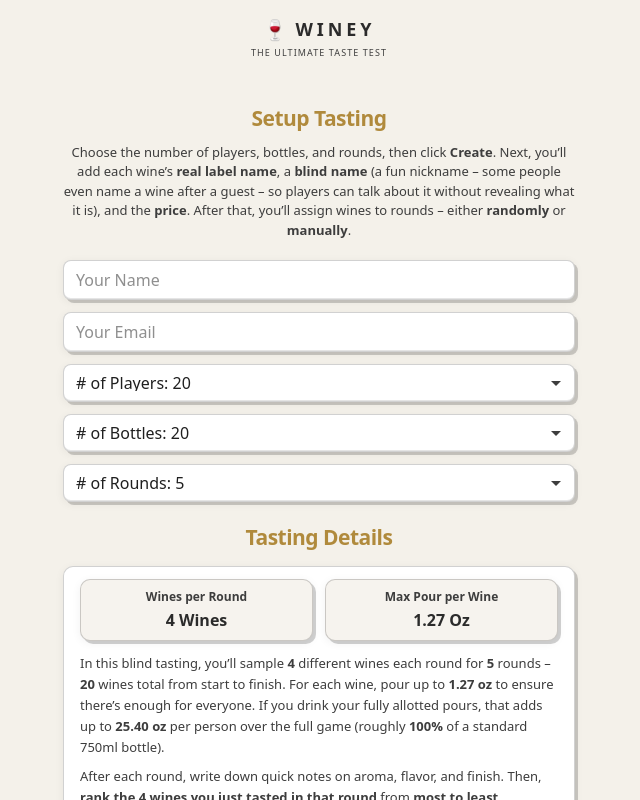
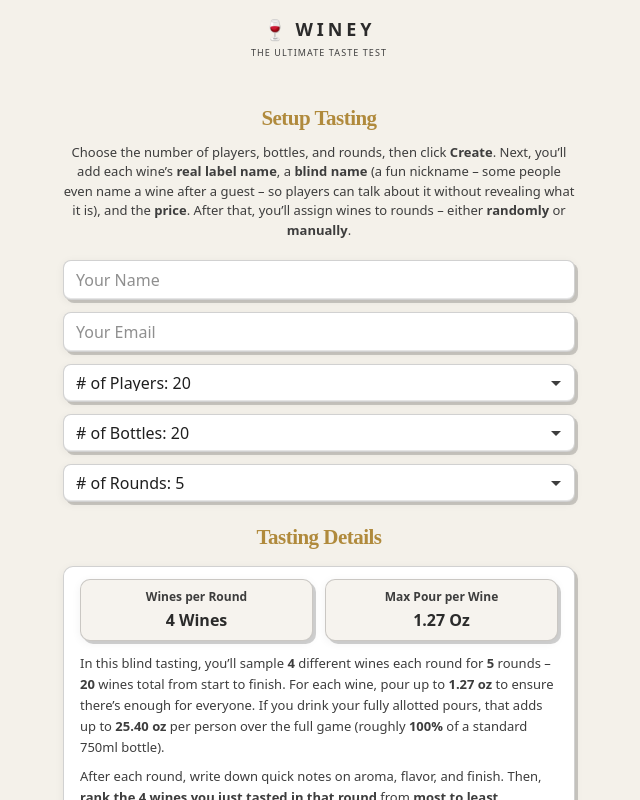
Before and after one commit to maximkali/Winey-Windsurf, a Next.js app: page /host/setup in a window 1280 px wide. Shown: the top 800 px of the page, without its empty margins (321-961 px from the left). Built offline with nearby package versions, Linux system fonts and the light colour scheme.

Commit message:
Use Times New Roman for in-game gold titles

```diff
--- a/src/app/globals.css
+++ b/src/app/globals.css
@@ -122,6 +122,11 @@ body {
   .winey-actions-tight {
     @apply mt-3 space-y-2;
   }
+}
+
+/* Game/Host/Player font styling (scoped via WineyShell). */
+.winey-shell .winey-title {
+  font-family: 'Times New Roman', Times, serif;
 }
 
 /* Landing Page Styles */
--- a/src/components/winey/Typography.tsx
+++ b/src/components/winey/Typography.tsx
@@ -4,7 +4,7 @@ export function WineyTitle({ children, className }: { children: React.ReactNode;
   return (
     <h1
       className={[
-        'text-[21px] font-semibold tracking-tight text-[color:var(--winey-title)]',
+        'winey-title text-[21px] font-semibold tracking-tight text-[color:var(--winey-title)]',
         className,
       ]
         .filter(Boolean)
--- a/src/components/winey/WineyShell.tsx
+++ b/src/components/winey/WineyShell.tsx
@@ -13,7 +13,7 @@ export function WineyShell({
   hideHeader?: boolean;
 }) {
   return (
-    <div className="min-h-screen bg-[color:var(--background)] text-[color:var(--foreground)]">
+    <div className="winey-shell min-h-screen bg-[color:var(--background)] text-[color:var(--foreground)]">
       <WineyHeader hide={hideHeader} />
       <div className="px-2 pb-10 sm:px-4">
         <div className={['mx-auto w-full', maxWidthClassName].join(' ')}>{children}</div>
```
